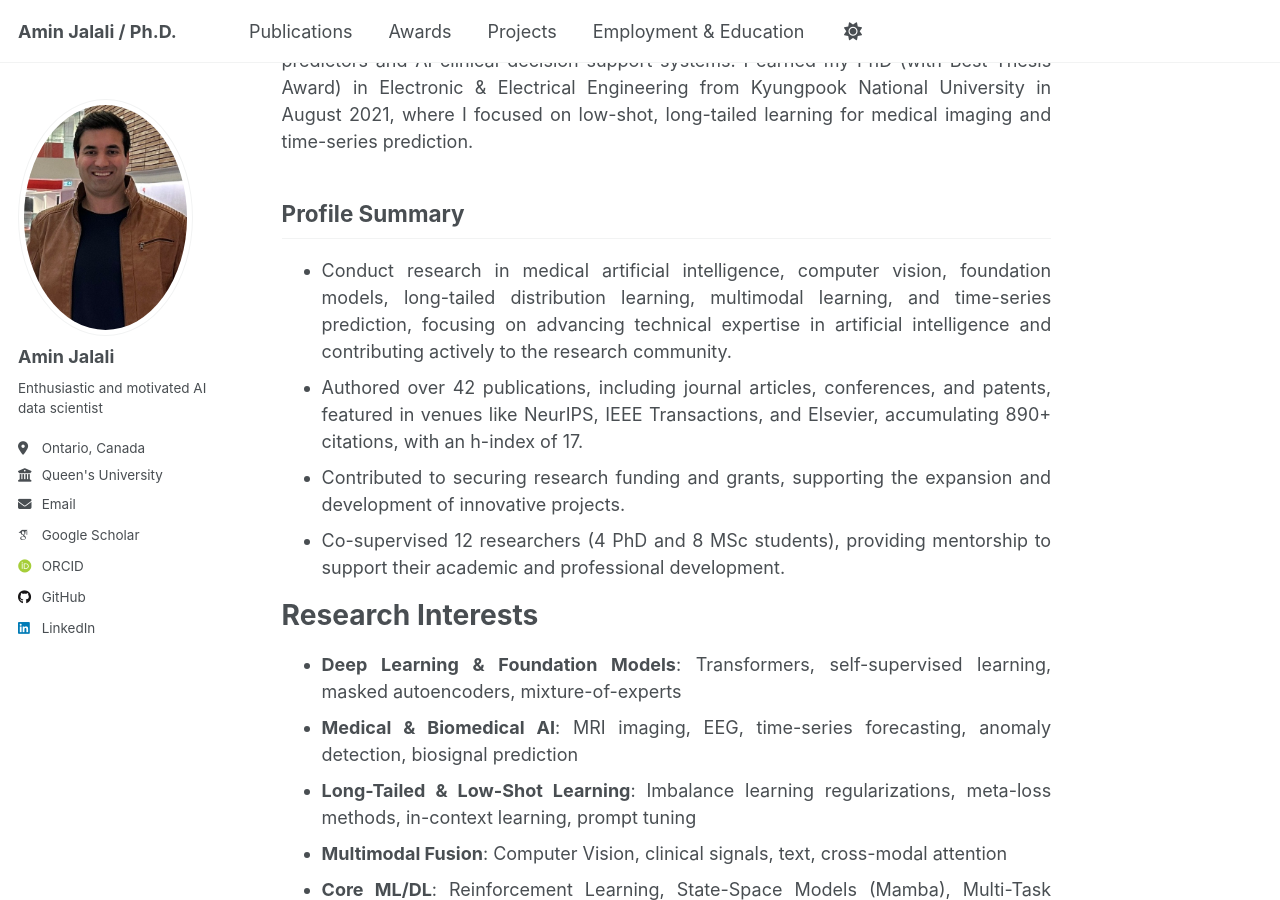
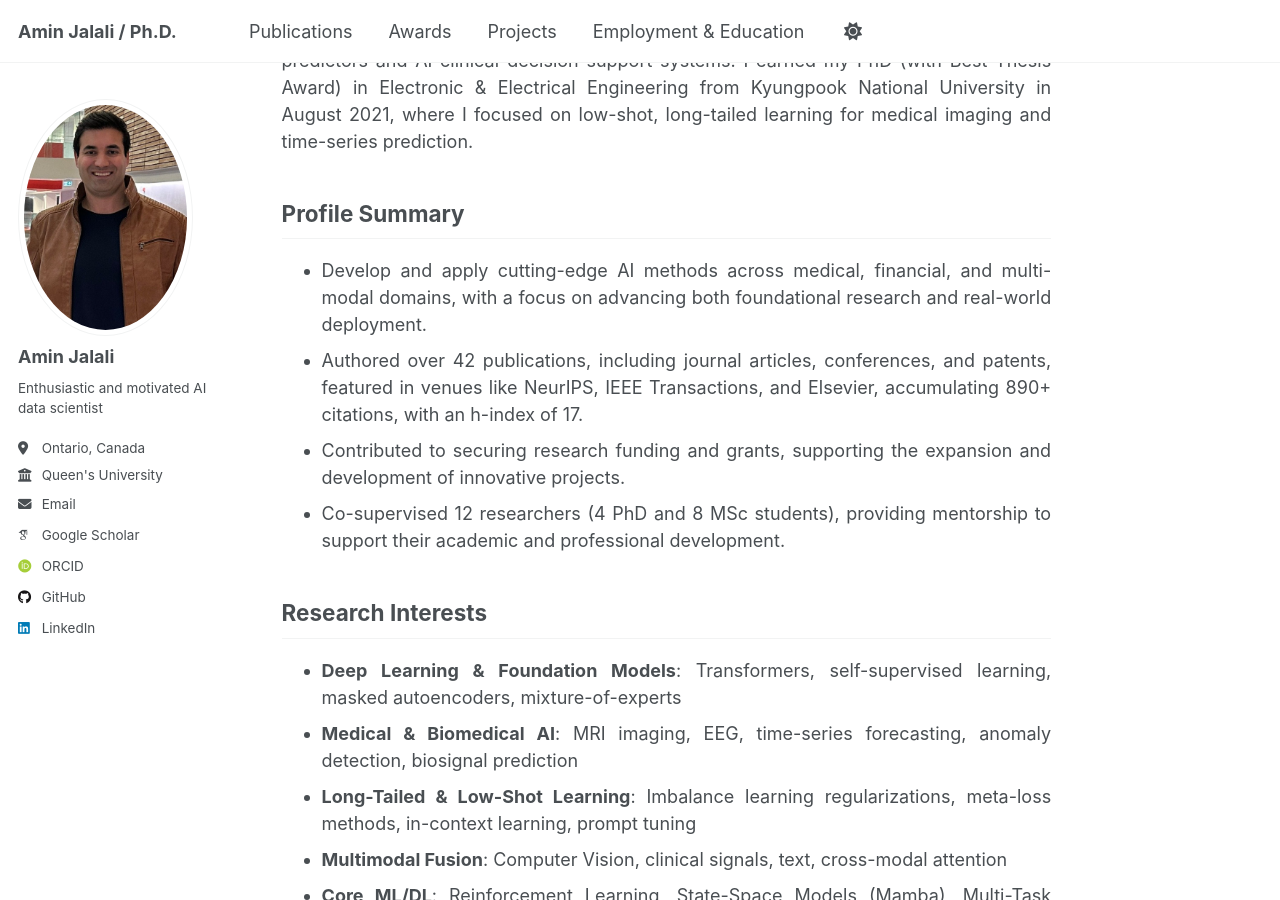
Before and after one commit to aminjalali-research/aminjalali-research.github.io, a Jekyll site: the page built from _pages/about.md, in a window 1280 px wide and 900 px high, scrolled down 337 px. Built offline with Jekyll 4.4.1, drawn with Linux system fonts in a browser that asks for light colours; some web fonts are replaced.

Commit message:
Refine profile summary and fix heading consistency
Co-Authored-By: Claude Opus 4.6 (1M context) <noreply@anthropic.com>

```diff
--- a/_pages/about.md
+++ b/_pages/about.md
@@ -12,12 +12,12 @@ I'm a Postdoctoral Fellow at Queen's University's Centre for Neuroscience Studie
 
 ## Profile Summary
 
-- Conduct research in medical artificial intelligence, computer vision, foundation models, long-tailed distribution learning, multimodal learning, and time-series prediction, focusing on advancing technical expertise in artificial intelligence and contributing actively to the research community.
+- Develop and apply cutting-edge AI methods across medical, financial, and multi-modal domains, with a focus on advancing both foundational research and real-world deployment.
 - Authored over 42 publications, including journal articles, conferences, and patents, featured in venues like NeurIPS, IEEE Transactions, and Elsevier, accumulating 890+ citations, with an h-index of 17.
 - Contributed to securing research funding and grants, supporting the expansion and development of innovative projects.
 - Co-supervised 12 researchers (4 PhD and 8 MSc students), providing mentorship to support their academic and professional development.
 
-# Research Interests
+## Research Interests
 - **Deep Learning & Foundation Models**: Transformers, self-supervised learning, masked autoencoders, mixture-of-experts
 - **Medical & Biomedical AI**: MRI imaging, EEG, time-series forecasting, anomaly detection, biosignal prediction
 - **Long-Tailed & Low-Shot Learning**: Imbalance learning regularizations, meta-loss methods, in-context learning, prompt tuning
```
